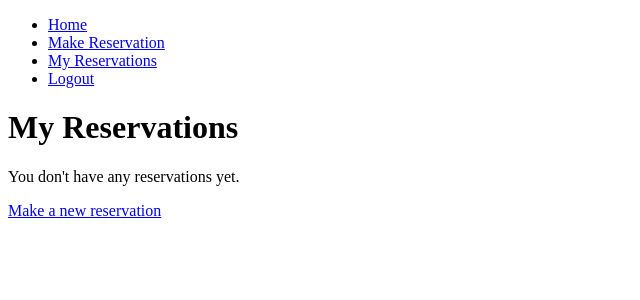
After one commit to Eforer/flask-reserva-app, a Flask app: page /my_reservations in a window 1280 px wide. The commit adds this page. Shown: the top 300 px of the page, without its empty margins (0-640 px from the left). Run offline with Flask 3, Linux system fonts and the light colour scheme; the visitor is signed in with stand-in values (Sample User, id 1); data that the repository does not hold is empty; some libraries are stand-ins or nearby versions.

Commit message:
Versión 2: Implementación de sistema de reservas

```diff
--- a/app/models.py
+++ b/app/models.py
@@ -1,7 +1,10 @@
 import pymysql
 from werkzeug.security import generate_password_hash, check_password_hash
+from flask_login import UserMixin
+from app import app
+from datetime import datetime
 
-class User:
+class User(UserMixin):
     def __init__(self, id, username, email, password_hash):
         self.id = id
         self.username = username
@@ -37,19 +40,91 @@ class User:
         conn = get_db_connection()
         with conn.cursor() as cursor:
             sql = "INSERT INTO users (username, email, password_hash) VALUES (%s, %s, %s)"
-            cursor.execute(sql, (username, email, generate_password_hash(password)))
+            hashed_password = generate_password_hash(password, method='pbkdf2:sha256', salt_length=8)
+            cursor.execute(sql, (username, email, hashed_password))
         conn.commit()
         conn.close()
 
     def check_password(self, password):
         return check_password_hash(self.password_hash, password)
 
+class Reservation:
+    def __init__(self, id, user_id, date, time, status):
+        self.id = id
+        self.user_id = user_id
+        self.date = date
+        self.time = time
+        self.status = status
+
+    @staticmethod
+    def create(user_id, date, time):
+        conn = get_db_connection()
+        with conn.cursor() as cursor:
+            sql = "INSERT INTO reservations (user_id, date, time, status) VALUES (%s, %s, %s, %s)"
+            cursor.execute(sql, (user_id, date, time, 'pending'))
+        conn.commit()
+        conn.close()
+
+    @staticmethod
+    def get_by_user(user_id):
+        conn = get_db_connection()
+        with conn.cursor() as cursor:
+            sql = "SELECT * FROM reservations WHERE user_id = %s"
+            cursor.execute(sql, (user_id,))
+            reservations = cursor.fetchall()
+        conn.close()
+        return [Reservation(r['id'], r['user_id'], r['date'], r['time'], r['status']) for r in reservations]
+
+    @staticmethod
+    def get_available_slots(date):
+        conn = get_db_connection()
+        with conn.cursor() as cursor:
+            sql = """
+            SELECT time FROM
+            (SELECT TIME_FORMAT(MAKETIME(hour, 0, 0), '%H:%i') AS time
+             FROM (SELECT 0 AS hour UNION SELECT 1 UNION SELECT 2 UNION SELECT 3 UNION SELECT 4 UNION SELECT 5 UNION SELECT 6 UNION SELECT 7 UNION SELECT 8 UNION SELECT 9 UNION SELECT 10 UNION SELECT 11 UNION SELECT 12 UNION SELECT 13 UNION SELECT 14 UNION SELECT 15 UNION SELECT 16 UNION SELECT 17 UNION SELECT 18 UNION SELECT 19 UNION SELECT 20 UNION SELECT 21 UNION SELECT 22 UNION SELECT 23) hours) all_slots
+            WHERE time NOT IN (SELECT time FROM reservations WHERE date = %s)
+            """
+            cursor.execute(sql, (date,))
+            available_slots = cursor.fetchall()
+        conn.close()
+        return [slot['time'] for slot in available_slots]
+
+    def cancel(self):
+        conn = get_db_connection()
+        with conn.cursor() as cursor:
+            sql = "UPDATE reservations SET status = 'cancelled' WHERE id = %s"
+            cursor.execute(sql, (self.id,))
+        conn.commit()
+        conn.close()
+        self.status = 'cancelled'
+    @staticmethod
+    def get_by_id(id):
+        conn = get_db_connection()
+        with conn.cursor() as cursor:
+            sql = "SELECT * FROM reservations WHERE id = %s"
+            cursor.execute(sql, (id,))
+            reservation = cursor.fetchone()
+        conn.close()
+        if reservation:
+            return Reservation(reservation['id'], reservation['user_id'], reservation['date'], reservation['time'], reservation['status'])
+        return None
+    @staticmethod
+    def get_by_user(user_id):
+        conn = get_db_connection()
+        with conn.cursor() as cursor:
+            sql = "SELECT * FROM reservations WHERE user_id = %s"
+            cursor.execute(sql, (user_id,))
+            reservations = cursor.fetchall()
+        conn.close()
+        return [Reservation(r['id'], r['user_id'], r['date'], r['time'], r['status']) for r in reservations]
+
 def get_db_connection():
     return pymysql.connect(
         host=app.config['DB_HOST'],
         user=app.config['DB_USER'],
         password=app.config['DB_PASSWORD'],
-        db='eventos',
+        db=app.config['DB_NAME'],
         charset='utf8mb4',
         cursorclass=pymysql.cursors.DictCursor
     )
--- a/app/routes.py
+++ b/app/routes.py
@@ -1,8 +1,9 @@
-from flask import render_template, flash, redirect, url_for
+from flask import render_template, flash, redirect, url_for, request, jsonify
 from flask_login import login_user, logout_user, current_user, login_required
 from app import app
-from app.models import User
-from app.forms import RegistrationForm, LoginForm
+from app.models import User, Reservation
+from app.forms import RegistrationForm, LoginForm, ReservationForm
+from datetime import datetime, timedelta
 
 @app.route('/')
 @app.route('/index')
@@ -38,3 +39,72 @@ def login():
 def logout():
     logout_user()
     return redirect(url_for('index'))
+
+
+@app.route('/calendar')
+@login_required
+def calendar():
+    return render_template('calendar.html', title='Reservation Calendar')
+
+@app.route('/get_available_slots', methods=['GET'])
+@login_required
+def get_available_slots():
+    start = request.args.get('start')
+    end = request.args.get('end')
+    start_date = datetime.fromisoformat(start[:-1])  # Remove 'Z' from the end
+    end_date = datetime.fromisoformat(end[:-1])
+
+    events = []
+    current_date = start_date
+    while current_date <= end_date:
+        available_slots = Reservation.get_available_slots(current_date.date())
+        for slot in available_slots:
+            slot_datetime = datetime.combine(current_date.date(), slot)
+            events.append({
+                'title': 'Available',
+                'start': slot_datetime.isoformat(),
+                'end': (slot_datetime + timedelta(hours=1)).isoformat(),
+                'color': 'green'
+            })
+        current_date += timedelta(days=1)
+
+    return jsonify(events)
+
+@app.route('/make_reservation', methods=['POST'])
+@login_required
+def make_reservation():
+    data = request.json
+    date = datetime.fromisoformat(data['start'][:-1]).date()
+    time = datetime.fromisoformat(data['start'][:-1]).time()
+
+    try:
+        Reservation.create(current_user.id, date, time)
+        return jsonify({'status': 'success', 'message': 'Reservation created successfully'})
+    except Exception as e:
+        return jsonify({'status': 'error', 'message': str(e)})
+
+@app.route('/cancel_reservation/<int:id>', methods=['POST'])
+@login_required
+def cancel_reservation(id):
+    reservation = Reservation.get_by_id(id)
+    if reservation and reservation.user_id == current_user.id:
+        reservation.cancel()
+        return jsonify({'status': 'success', 'message': 'Reservation cancelled successfully'})
+    else:
+        return jsonify({'status': 'error', 'message': 'Reservation not found or not authorized'})
+
+@app.route('/reserve', methods=['GET', 'POST'])
+@login_required
+def reserve():
+    form = ReservationForm()
+    if form.validate_on_submit():
+        Reservation.create(current_user.id, form.date.data, form.time.data)
+        flash('Your reservation has been made!')
+        return redirect(url_for('my_reservations'))
+    return render_template('reserve.html', title='Make a Reservation', form=form)
+
+@app.route('/my_reservations')
+@login_required
+def my_reservations():
+    reservations = Reservation.get_by_user(current_user.id)
+    return render_template('my_reservations.html', title='My Reservations', reservations=reservations)
--- a/app/templates/base.html
+++ b/app/templates/base.html
@@ -4,22 +4,29 @@
     <meta charset="UTF-8">
     <meta name="viewport" content="width=device-width, initial-scale=1.0">
     <title>{% block title %}Reserva de Horas{% endblock %}</title>
+    <link href='https://cdn.jsdelivr.net/npm/fullcalendar@5.10.2/main.min.css' rel='stylesheet' />
+    <script src='https://cdn.jsdelivr.net/npm/fullcalendar@5.10.2/main.min.js'></script>
+    <script src="https://code.jquery.com/jquery-3.6.0.min.js"></script>
 </head>
 <body>
     <nav>
         <ul>
             <li><a href="{{ url_for('index') }}">Home</a></li>
-            {% if current_user.is_anonymous %}
+            {% if current_user.is_authenticated %}
+                <li><a href="{{ url_for('reserve') }}">Make Reservation</a></li>
+                <li><a href="{{ url_for('my_reservations') }}">My Reservations</a></li>
+                <li><a href="{{ url_for('logout') }}">Logout</a></li>
+            {% else %}
                 <li><a href="{{ url_for('login') }}">Login</a></li>
                 <li><a href="{{ url_for('register') }}">Register</a></li>
-            {% else %}
-                <li><a href="{{ url_for('logout') }}">Logout</a></li>
+                <li><a href="{{ url_for('reserve') }}">Make a Reservation</a></li>
+                <li><a href="{{ url_for('my_reservations') }}">My Reservations</a></li>
             {% endif %}
         </ul>
     </nav>
     {% with messages = get_flashed_messages() %}
         {% if messages %}
-            <ul>
+            <ul class="flashes">
                 {% for message in messages %}
                     <li>{{ message }}</li>
                 {% endfor %}
@@ -27,5 +34,6 @@
         {% endif %}
     {% endwith %}
     {% block content %}{% endblock %}
+    {% block scripts %}{% endblock %}
 </body>
 </html>
--- /dev/null
+++ b/app/templates/my_reservations.html
@@ -0,0 +1,20 @@
+{% extends "base.html" %}
+
+{% block content %}
+    <h1>My Reservations</h1>
+    {% if reservations %}
+        <ul>
+        {% for reservation in reservations %}
+            <li>
+                Date: {{ reservation.date }}, Time: {{ reservation.time }}, Status: {{ reservation.status }}
+                {% if reservation.status != 'cancelled' %}
+                    <a href="{{ url_for('cancel_reservation', id=reservation.id) }}">Cancel</a>
+                {% endif %}
+            </li>
+        {% endfor %}
+        </ul>
+    {% else %}
+        <p>You don't have any reservations yet.</p>
+    {% endif %}
+    <a href="{{ url_for('reserve') }}">Make a new reservation</a>
+{% endblock %}
```
Also changed, not shown: app/forms.py (+6 -1 lines), app/templates/calendar.html (added, +43 -0 lines), app/templates/reserve.html (added, +23 -0 lines).
